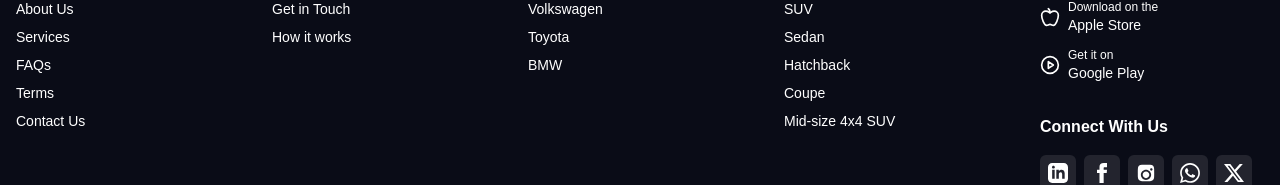
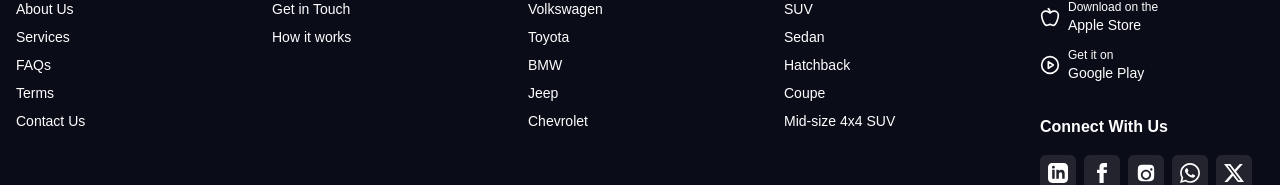
Before and after one commit to aryansingh9034/cetodrive_v2, a Next.js app: page / in a window 1280 px wide. Shown: the part 5360-5545 px from the top of the page. Built offline with nearby package versions, Linux system fonts and the light colour scheme; no server answers.

Commit message:
footer brand short fix

```diff
--- a/src/app/components/Footer.js
+++ b/src/app/components/Footer.js
@@ -214,7 +214,23 @@
         BMW
       </Link>
     </li>
-    {/* Add other brands following the same pattern */}
+     <li>
+      <Link
+        href="/availablevehicle?name=Jeep"
+        className="hover:text-gray-300"
+      >
+        Jeep
+      </Link>
+    </li>
+     <li>
+      <Link
+        href="/availablevehicle?name=Chevrolet"
+        className="hover:text-gray-300"
+      >
+        Chevrolet
+      </Link>
+    </li>
+
   </ul>
 </div>
 
```
